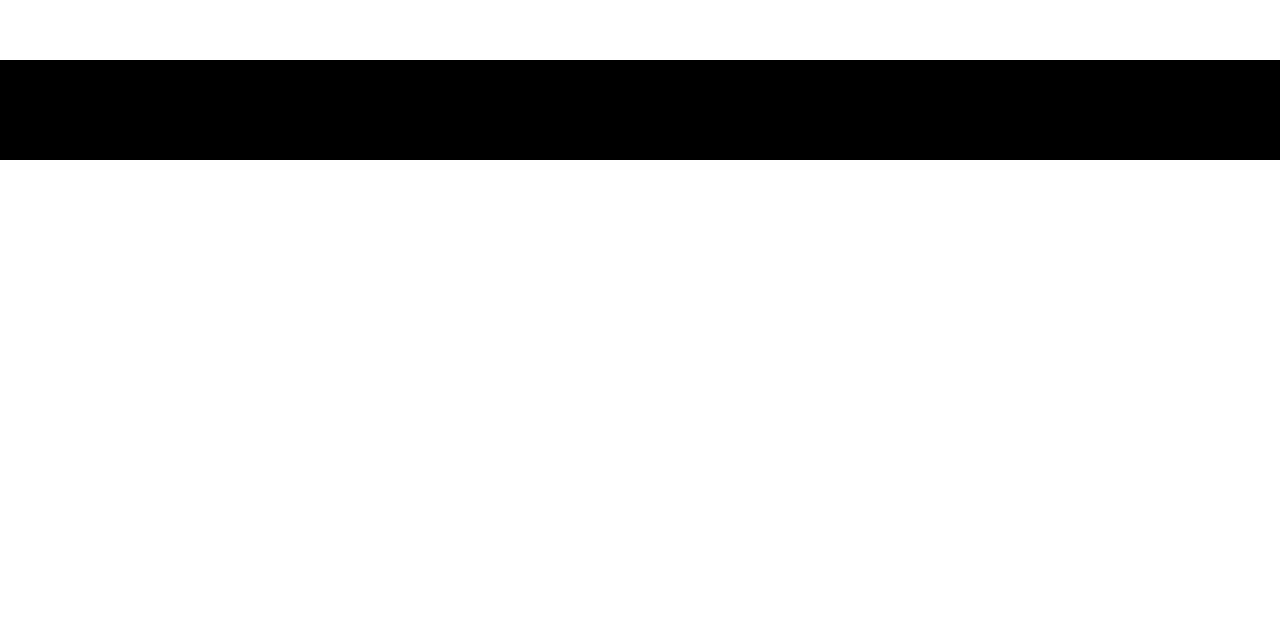
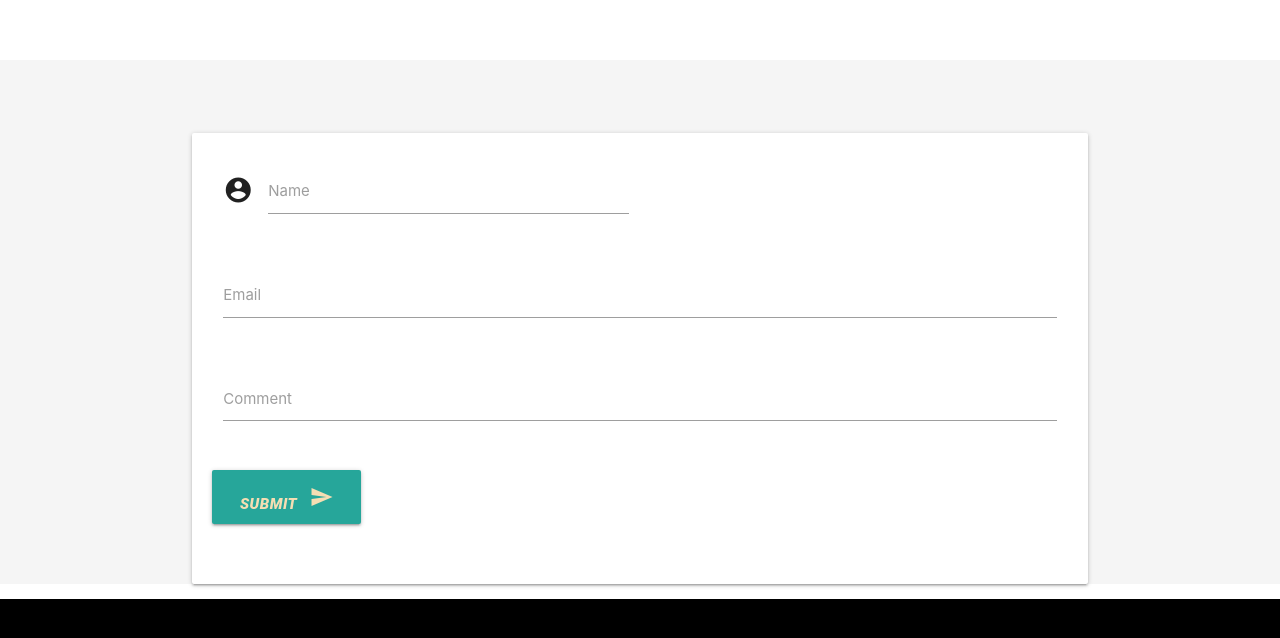
Before and after one commit to cpereiramt/cpereiramt.github.io, a plain HTML site: page index.html in a window 1280 px wide. Shown: the part 1604-2242 px from the top of the page. Before the commit the page ends 1764 px from the top, so only its background shows below. Drawn offline with nearby package versions, Linux system fonts and the light colour scheme.

Commit message:
Criando o formulario de contato

```diff
--- a/index.css
+++ b/index.css
@@ -1,14 +1,20 @@
 #about {
-background-color: grey;
+background-color: rgb(245,245,245);
 height: 500px;
 }
 
-.btn-large {
+.white-btn {
   border: 2px solid white;
   background-color: Transparent;
   background-repeat: no-repeat;
   margin-right: 10px;
   border-radius: 10%;
+
+ }
+
+ .card {
+   padding: 20px;
+   z-index: 2;
  }
 
 .centered{
@@ -21,10 +27,14 @@ transform: translateY(-50%) translateX(-50%);
 left:50%;
 }
 
+#contact {
+ padding-top: 65px;
+ background-color:rgb(245,245,245);
+}
+
 footer {
  background-color: black;
  height: 100px;
-
 }
 
 #header-id {
@@ -59,8 +69,7 @@ padding: 30px;
 #menu {
   position: sticky;
   top:0;
-
-
+  z-index: 4;
 }
 
 #projects {
--- a/index.html
+++ b/index.html
@@ -23,9 +23,9 @@
        <h6 class="white-text text-effect">Front End Developer </h6>
        <p class="white-text flow-text text-effect"> HTML5 |  CSS3 |  JavaScript  |  Reactjs  |  Restful Api Presentation</p>
        <p class="white-text flow-text text-effect">Making your ideas come true</p>
-       <a href="#about"> <button class="white-text btn-large text-effect-btn"><span class="inner-text">About</span></button></a>
-        <a href="#projects"> <button class="white-text btn-large text-effect-btn" ><span class="inner-text">Projects</span></button> </a>
-            <a href="#contact"><button class="white-text btn-large text-effect-btn" ><span class="inner-text">Contact Me</span></button></a>
+       <a href="#about"> <button class="white-text btn-large white-btn text-effect-btn"><span class="inner-text">About</span></button></a>
+        <a href="#projects"> <button class="white-text btn-large white-btn text-effect-btn" ><span class="inner-text">Projects</span></button> </a>
+            <a href="#contact"><button class="white-text btn-large white-btn text-effect-btn" ><span class="inner-text">Contact Me</span></button></a>
        <br>
        <a  href="https://github.com/cpereiramt"><img class="icon" src="images/github-11-xxl.png" alt=""></a>
        <a  href="https://www.linkedin.com/in/clayton-pereira-96071797/"><img class="icon" src="images/linkedin-6-xxl.png" alt=""></a>
@@ -48,6 +48,40 @@
 <section id="projects">
 </section>
 <section id="contact">
+    <div class="container">
+    <div class="card hoverable">
+   <div class = "row">
+    <form class = "col s12" id="contact-form" action="">
+       <div class = "row">
+          <div class = "input-field col s6">
+             <i class = "material-icons prefix">account_circle</i>
+             <input class="materialize-textfield"  id = "name"
+                type = "text" class = "active validate" required />
+             <label for = "name"><bold>Name</bold></label>
+          </div>
+       </div>
+
+       <div class = "row">
+          <div class = "input-field col s12">
+             <input id = "email" type = "email"
+                class = "validate">
+             <label for = "email"><bold>Email</bold></label>
+          </div>
+       </div>
+
+       <div class = "row">
+          <div class = "input-field col s12">
+
+             <textarea id = "Comment" class = "materialize-textarea"></textarea>
+             <label for = "Comment"><bold>Comment</bold></label>
+          </div>
+       </div>
+       <div class="row">
+       <button class="btn-large text-effect-btn" type="submit" form="contact-form" value="Submit">Submit &nbsp;  <i class = "small material-icons prefix">send</i></button>
+       </div>
+    </div>
+   </div>
+    </form>
 </section>
 <footer>
 
```
